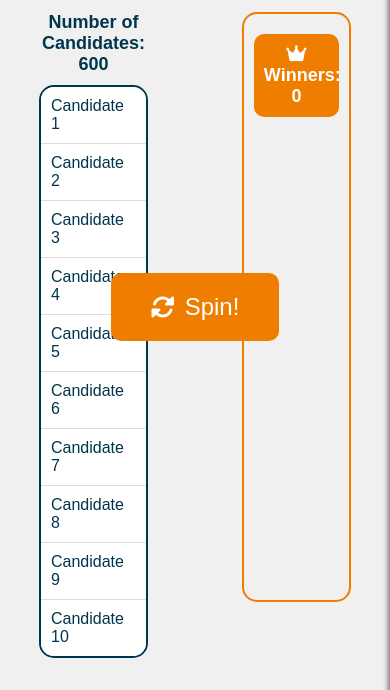
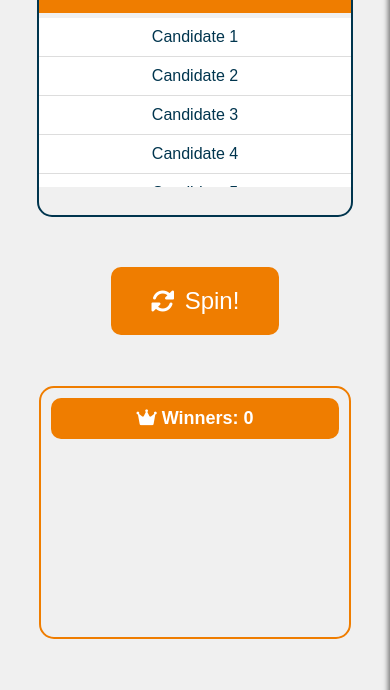
Before and after one commit to ThantZinOo92/spin-luckydraw, a plain HTML site: page index.html in a window 390 px wide. Shown: the part 154-844 px from the top of the page. Drawn offline with Linux system fonts and the light colour scheme.

Commit message:
add media query for mobiles and tablets

```diff
--- a/styles/style.css
+++ b/styles/style.css
@@ -44,10 +44,10 @@ h1 {
 }
 
 .result-header {
-    font-size: 24px;
+    font-size: 18px;
     font-weight: bold;
-    margin-bottom: 10px;
-    color: white !important; /* Apply text color */
+    margin: 10px 0 10px 0;
+    color: white; /* Apply text color */
     text-align: center;
     width: 100%;
     background-color: #EF7D00; /* Apply background color */
@@ -57,7 +57,9 @@ h1 {
 
 .candidate-list-container {
     width: 35%;
-    height: 75vh; /* Increased height */
+    height: 70vh; /* Increased height */
+    border: 2px solid #00354E;
+    border-radius: 15px;
 }
 
 .result-block {
@@ -169,17 +171,19 @@ h1 {
 .candidate-list-header {
     font-size: 18px;
     font-weight: bold;
-    margin-bottom: 10px;
-    color: #00354E; /* Apply text color */
+    color: #fff; /* Apply text color */
     text-align: center;
+    background-color: #EF7D00;
+    padding: 15px;
+    margin-bottom: 5px;
+    border-radius: 10px 10px 0 0px;
 }
 
 .candidate-list {
     height: 90%; /* Increased height */
     overflow-y: scroll;
-    border: 2px solid #00354E;
-    border-radius: 15px; /* Add border-radius for curved corners */
     color: #00354E; /* Apply text color */
+    height: 62vh;
 }
 
 .candidate-list ul {
@@ -204,11 +208,6 @@ h1 {
     color: white;
 }
 
-#result {
-    margin-top: 20px;
-    font-size: 18px;
-    color: #00354E; /* Apply text color */
-}
 
 #selectedCandidatesList {
     list-style: none;
@@ -363,3 +362,69 @@ h1 {
     0% { transform: translate3d(0, 0, 0) rotateX(0) rotateY(0); }
     100% { transform: translate3d(-50px, 105vh, 0) rotateX(10deg) rotateY(250deg); }
 }
+
+/* Media Queries */
+
+/* Tablet devices (768px and up) */
+@media (max-width: 1024px) {
+    .container {
+        flex-direction: column;
+        align-items: center;
+    }
+
+    .candidate-list-container,
+    .result-block,
+    .spin-block {
+        width: 80%;
+    }
+
+    .candidate-list-container {
+        height: 30vh;
+    }
+
+    .candidate-list {
+        height: 25vh;
+    }
+
+    .result-block {
+        height: 30vh;
+    }
+
+    .spin-block {
+        height: 20vh;
+    }
+}
+
+/* Mobile devices (480px and up) */
+@media (max-width: 768px) {
+    .container {
+        flex-direction: column;
+        align-items: center;
+    }
+
+    .candidate-list-container,
+    .result-block,
+    .spin-block {
+        width: 100%;
+    }
+
+    .candidate-list-container {
+        height: 30vh;
+    }
+
+    .candidate-list {
+        height: 20vh;
+    }
+
+    .result-block {
+        height: 30vh;
+    }
+
+    .spin-block {
+        height: 20vh;
+    }
+
+    .logo-vertical {
+        display: none; /* Hide vertical logo on mobile */
+    }
+}
```
